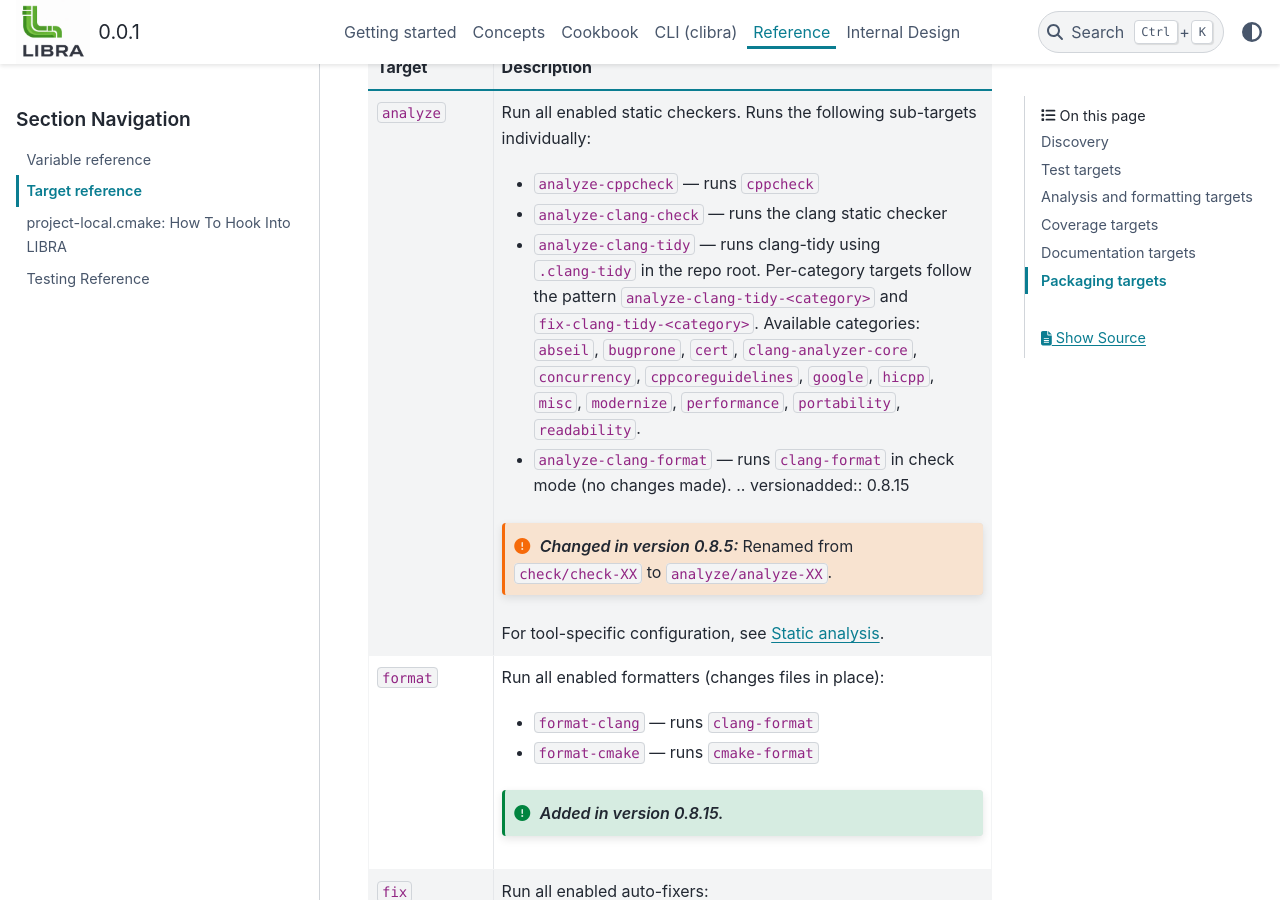
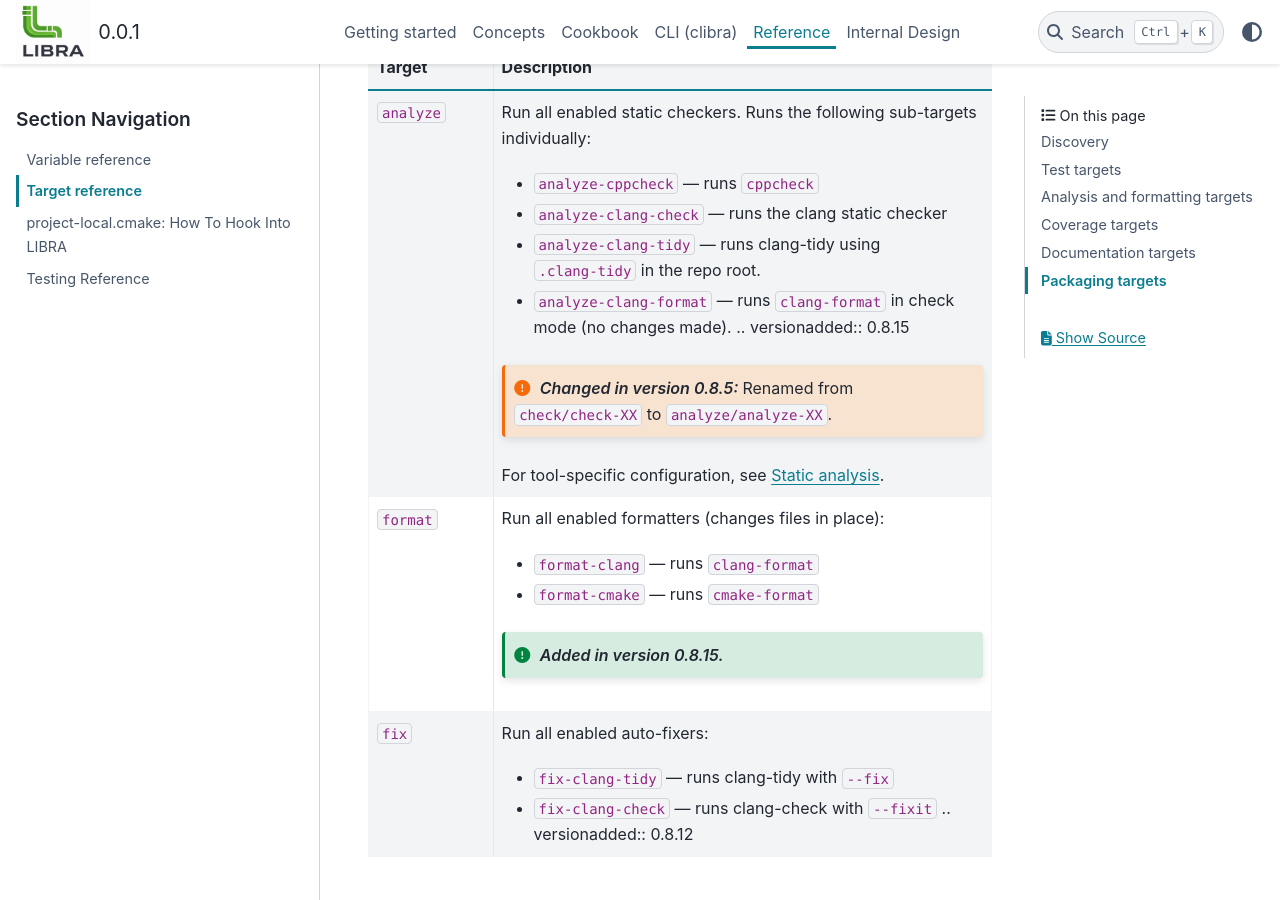
Before and after one commit to jharwell/libra, a Sphinx documentation site: the page built from docs/src/reference/targets.rst, in a window 1280 px wide and 900 px high, scrolled down 1834 px. Built offline with Sphinx 7.4.7 and the PyData theme 0.15.4, drawn with Linux system fonts in a browser that asks for light colours; cross-references to code outside the pages are shown as plain code.

Commit message:
enh(#70): Make clang-tidy categories opt-in
- Better matches clang-tidys OOTB behavior.
- Supports projects for which the category targets are just noise. E.g., small
  projects.
- Add test code
- Support multiple gating variables for created targets cleanly in `clibra
  info`. Makes command much more self-documenting.

```diff
--- a/docs/src/reference/targets.rst
+++ b/docs/src/reference/targets.rst
@@ -107,12 +107,7 @@ for tools that are found on ``PATH`` are created — see
        - ``analyze-cppcheck`` — runs ``cppcheck``
        - ``analyze-clang-check`` — runs the clang static checker
        - ``analyze-clang-tidy`` — runs clang-tidy using ``.clang-tidy`` in the
-         repo root. Per-category targets follow the pattern
-         ``analyze-clang-tidy-<category>`` and ``fix-clang-tidy-<category>``.
-         Available categories: ``abseil``, ``bugprone``, ``cert``,
-         ``clang-analyzer-core``, ``concurrency``, ``cppcoreguidelines``,
-         ``google``, ``hicpp``, ``misc``, ``modernize``, ``performance``,
-         ``portability``, ``readability``.
+         repo root.
 
        - ``analyze-clang-format`` — runs ``clang-format`` in check mode
          (no changes made).
```
Also changed, not shown: docs/src/reference/project-local.rst (+67 -3 lines), docs/src/reference/variables.rst (+1 -40 lines), 18 other files.
